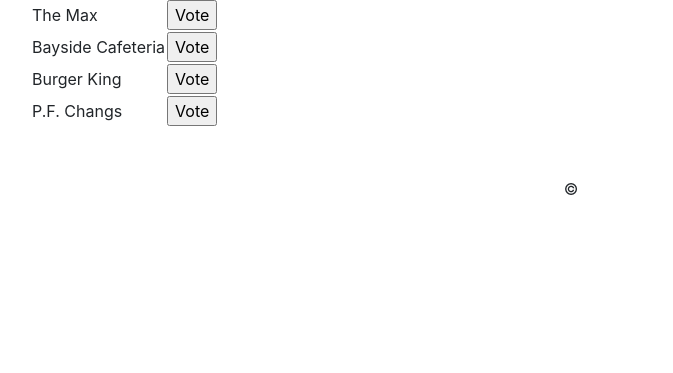
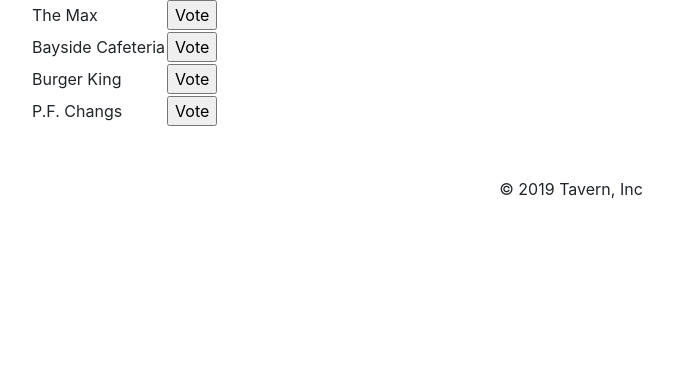
Before and after one commit to jessicawoolard/Tavern, a Django app: page /1/ in a window 1280 px wide. Shown: the part 143-516 px from the top of the page, without its empty margins (69-742 px from the left). Run offline with Django 3.2, Linux system fonts and the light colour scheme; data comes from the database, SQL or seed files in the repository; some libraries are stand-ins or nearby versions.

Commit message:
added data

```diff
--- a/tavern/templates/base.html
+++ b/tavern/templates/base.html
@@ -32,7 +32,7 @@
             {% endblock %}
         </div>
     <footer>
-        &copy;
+        &copy; 2019 Tavern, Inc
     </footer>
 </div>
     </body>
```
